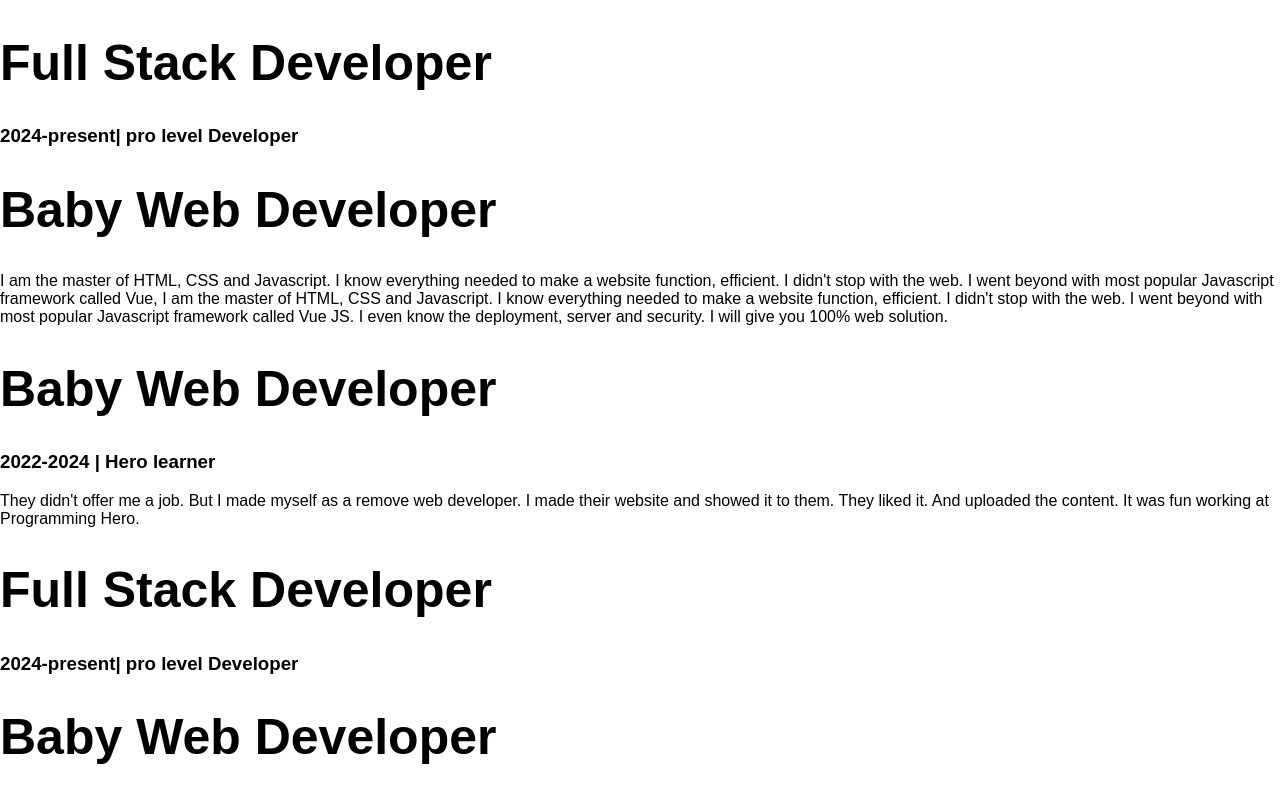
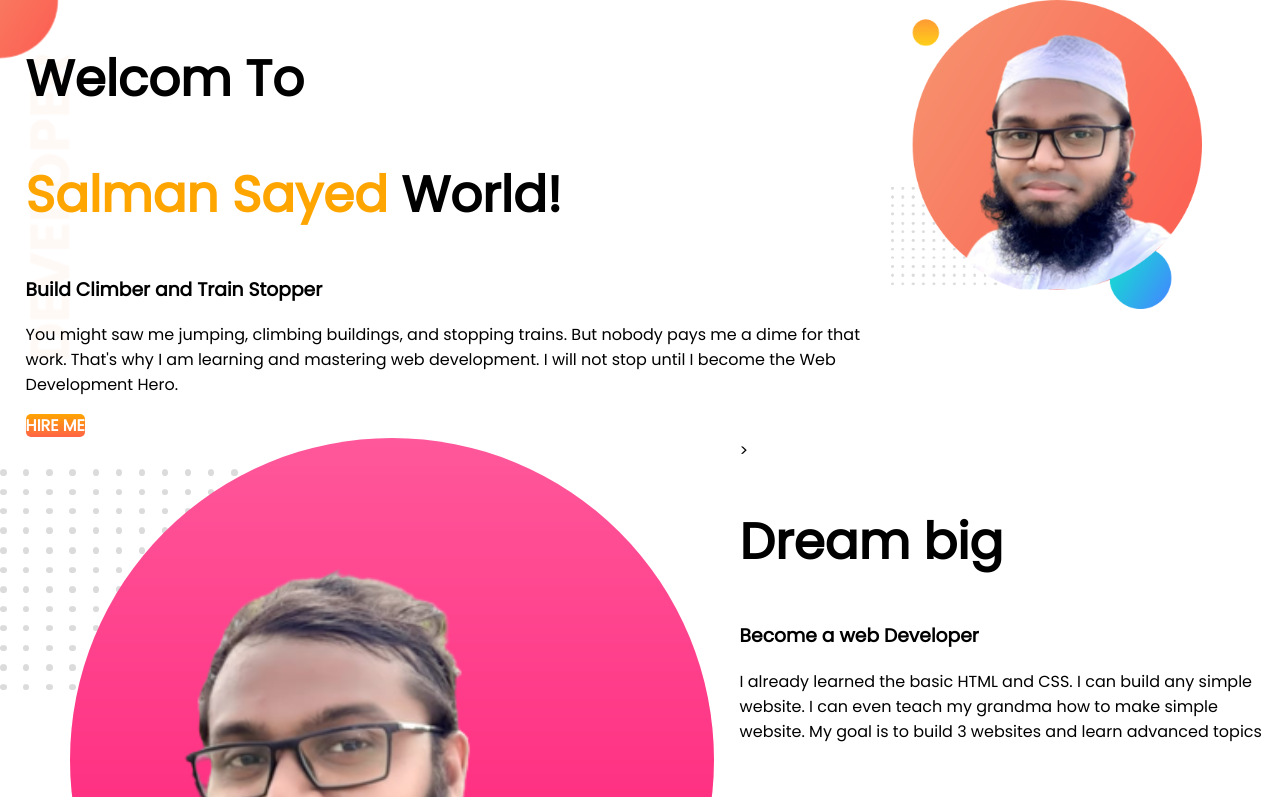
Before and after one commit to salmansayed1445/developer-portfolio, a plain HTML site: page index.html in a window 1280 px wide. Shown: the top 797 px of the page. Drawn offline with Linux system fonts and the light colour scheme.

Commit message:
top banner a

```diff
--- a/index.html
+++ b/index.html
@@ -6,11 +6,44 @@
     <meta http-equiv="X-UA-Compatible" content="IE=edge">
     <meta name="viewport" content="width=device-width, initial-scale=1.0">
     <title>Salman portfolio</title>
+    <link rel="preconnect" href="https://fonts.googleapis.com">
+    <link rel="preconnect" href="https://fonts.gstatic.com" crossorigin>
+    <link href="https://fonts.googleapis.com/css2?family=Poppins&display=swap" rel="stylesheet">
     <link rel="stylesheet" href="style.css">
 </head>
 
 <body>
+    <section class="top-banner">
 
+        <div class="half-width">
+            <h1>Welcom To</h1>
+            <h1><span class="orange-color">Salman Sayed</span> World!</h1>
+            <h3>Build Climber and Train Stopper</h3>
+            <p>You might saw me jumping, climbing buildings, and stopping trains. But nobody pays me a dime for that
+                work.
+                That's why I am learning and mastering web development. I will not stop until I become the Web
+                Development Hero.</p>
+
+            <a class="link-button" target="_blank" href="http/www.linkedin.com/in/salman-sayed-83602b1a5/">HIRE ME</a>
+        </div>
+        <div class="half-width">
+            <img src="images/salman1.png" alt="">
+        </div>
+    </section>
+
+    <section class="Dream-big">
+        <div>
+            <img src="images/salman2.png" alt="">
+        </div>
+        <div class="half-width"> >
+            <h1>Dream big</h1>
+            <h3>Become a web Developer</h3>
+            <p>I already learned the basic HTML and CSS. I can build any simple website. I can even teach my grandma how
+                to
+                make simple website. My goal is to build 3 websites and learn advanced topics</p>
+            <a target></a>
+        </div>
+    </section>
 </body>
 
 </html>
@@ -19,7 +52,7 @@
     <h3>2024-present| pro level Developer</h3>
 </div>
 <div>
-    <h1>Baby Web Developer</h1>
+    <h1>Bab Web Developer</h1>
     <p>
         I am the master of HTML, CSS and Javascript. I know everything needed to make a website function,
         efficient. I didn't stop with the web. I went beyond with most popular Javascript framework called Vue,
--- a/style.css
+++ b/style.css
@@ -9,16 +9,15 @@ h1 {
 
 .orange-color {
     color: orange;
+}
+
+section {
+    display: flex;
 
 }
 
-.flexible-container {
-    display: flex;
-    margin-bottom: 150px;
-}
-
 .half-width {
-    width: 50%;
+    width: 50%px;
     padding-left: 2%;
 }
 
@@ -29,19 +28,14 @@ h1 {
 .link-button {
     text-decoration: none;
     background-image: linear-gradient(orange, tomato);
-    padding: 10px 40px;
+    padding: 10px-40px;
     color: white;
     font-weight: 700;
     border-radius: 5px;
 }
 
 .top-banner {
+
     background-image: url(images/top-banner.png);
     background-repeat: no-repeat;
 }
-
-.dream-big {
-    background-image: url(images/dream-bg.png);
-    background-repeat: no-repeat;
-    background-position: right;
-}
```
Also changed, not shown: images/my-bg2.png (deleted), images/salman1.png (added), images/salman2.png (added), images/salman3-removebg-preview (1).png (added), images/salman4-removebg-preview.png (added), images/salman5.jpg (renamed from images/salman1.jpg), salman3-removebg-preview (1).png (added), salman4-removebg-preview.png (added).
